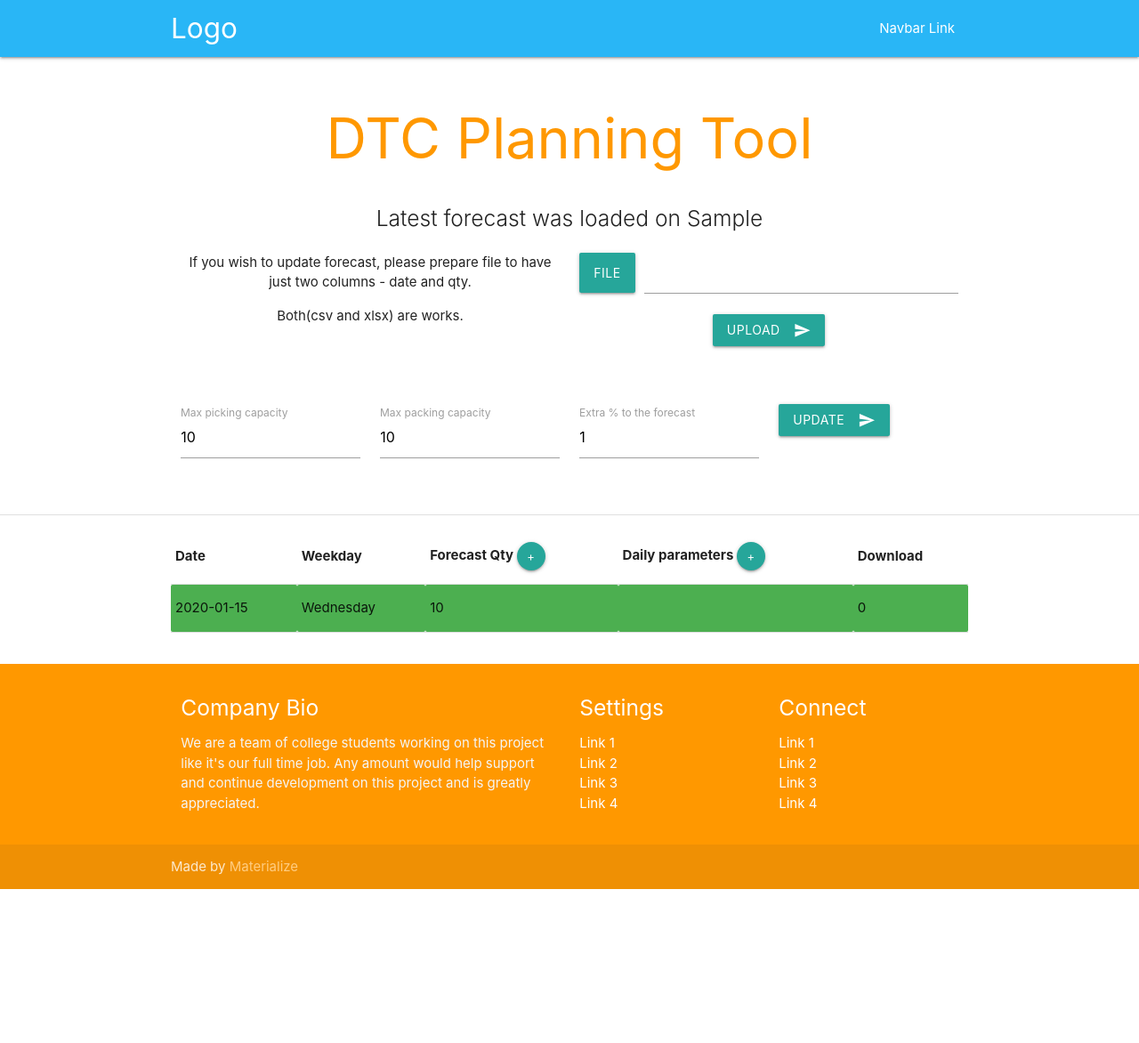
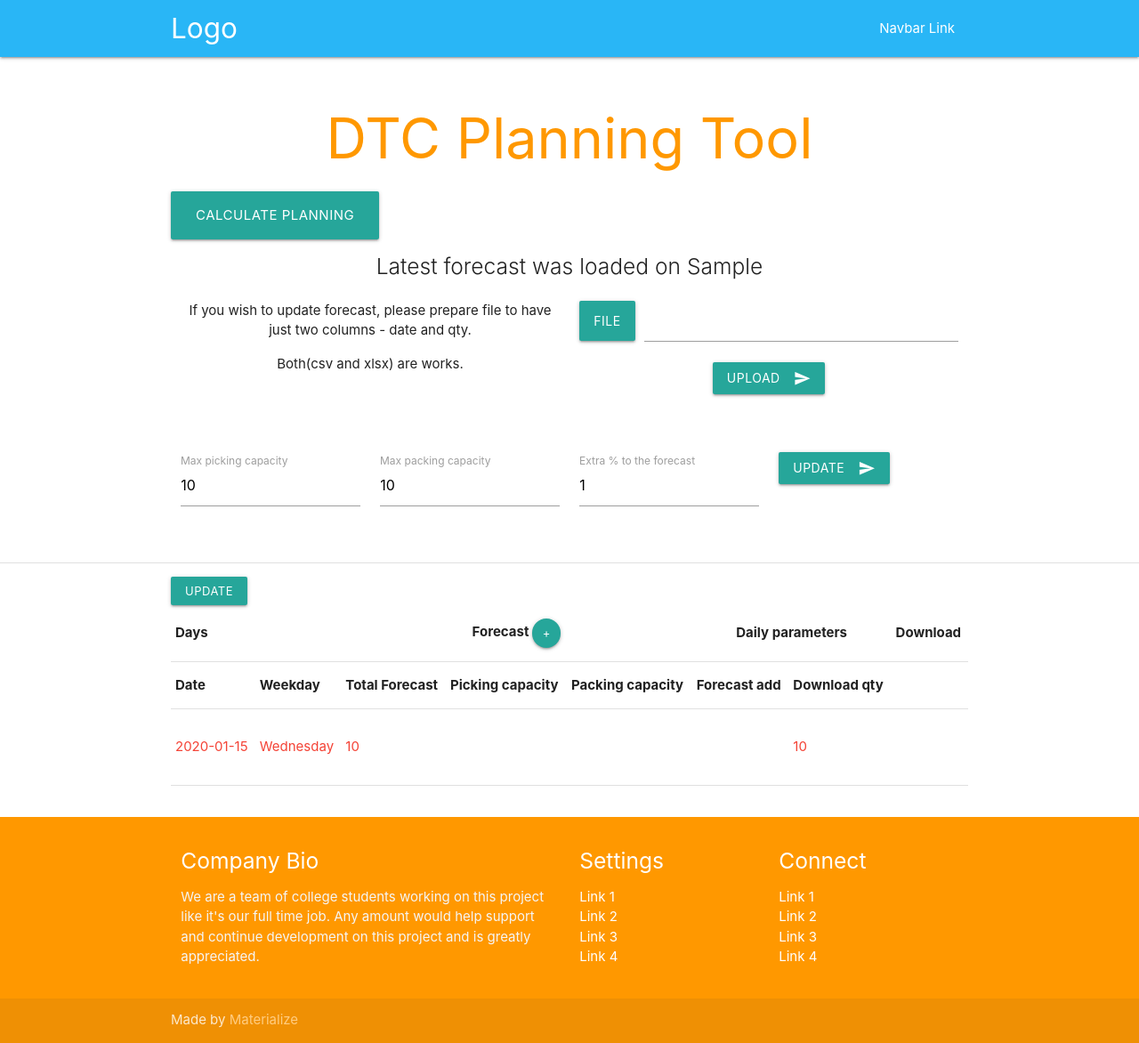
Before and after one commit to dejvoss/productionPlan, a Flask app: template templates/planning.html in a window 1280 px wide. Shown: the whole page at 89% size. Before the commit the page ends 999 px from the top, so only its background shows below. Run offline with Flask 3, Linux system fonts and the light colour scheme; tables that the repository leaves empty hold one stand-in row (values such as "Sample post"); the template is opened without the code that fills it: values that come from a table or form of the project are taken from there, most other values are stand-ins (such as "Sample title", 1, 10 or a date in 2020); some libraries are stand-ins or nearby versions.

Commit message:
Feature: adjust parameters on a daily base; calculate production plan

```diff
--- a/app.py
+++ b/app.py
@@ -4,6 +4,7 @@
 import pandas as pd
 import io
 from datetime import datetime
+import numpy as np
 
 
 def format_date(value, format='%Y-%m-%d'):
@@ -164,5 +165,86 @@
         )
 
 
+@app.route('/update_daily_parameters', methods=['POST'])
+def update_daily_parameters():
+    if request.method == 'POST':
+        for key, value in request.form.items():
+            if key == 'csrfmiddlewaretoken':
+                continue
+            parameter_id = int(key.split('-')[-1])
+            if key.startswith('picking_capacity'):
+                parameter = PlanParameters.query.get(parameter_id)
+                parameter.picking_capacity = int(value)
+            elif key.startswith('packing_capacity'):
+                parameter = PlanParameters.query.get(parameter_id)
+                parameter.packing_capacity = int(value)
+            elif key.startswith('forecast_addition'):
+                parameter = PlanParameters.query.get(parameter_id)
+                parameter.forecast_addition = int(value)
+            else:
+                return jsonify({'error': 'invalid parameters'}), 400
+        db.session.commit()
+        return redirect('/planning')
+    else:
+        return jsonify({'error': 'method not allowed'}), 405
+
+
+
+@app.route('/calculate_production')
+def calculate_production():
+    latest_upload_date = db.session.query(db.func.max(Forecast.upload_date))
+    planning_parameters = PlanParameters.query.first()
+    planning_data = db.session().query(
+        Forecast.forecast_date, Forecast.forecast_qty, PlanParameters.picking_capacity,
+          PlanParameters.packing_capacity, PlanParameters.forecast_addition, PlanParameters.id.label('parameter_id')
+          ).outerjoin(
+              PlanParameters, Forecast.forecast_date==PlanParameters.work_date
+              ).filter(
+                  Forecast.upload_date==latest_upload_date
+                  ).filter(
+                      Forecast.forecast_date >= datetime.today().date()
+                      ).all()
+    # load planning_data to pandas dataframe
+    df = pd.DataFrame(planning_data)
+    df['download qty'] = df['forecast_qty'] * (100 + df['forecast_addition']) / 100
+    df['download qty'] = df['download qty'].round(0).astype(int)
+    # mark if day is working day based on the picking and packing capacity
+    # if picking capacity plus packing capacity is zero, it is a non-working day
+    df['working day'] = (df['picking_capacity'] + df['packing_capacity']) > 0 # it will be not working day, but can help to calculate cumulative download
+    # calculate cumulative download
+    # if previous day is not working day, add previous cumulative download to current day download
+    # else set current day download as current day cumulative download
+    # repeat as many times as many non-working days in a row
+    # caluclate max not working days in a row
+    df['not_working'] = np.where(df['working day'] == False, 1, 0)
+    # Create a helper column that increments when the 'not_working' status changes
+    df['block'] = (df['not_working'].shift(1) != df['not_working']).astype(int).cumsum()
+    # Calculate the size of each block of non-working days
+    counts = df[df['not_working'] == 1].groupby('block')['not_working'].count()
+    # Find the maximum count
+    max_non_work_days_in_row = counts.max()
+    df.drop(columns=['not_working', 'block'], inplace=True)
+    # initialize cumulative download as download qty
+    df['cumulative download'] = df['download qty']
+    # calculate cumulative download
+    # repeat as many times as many non-working days in a row
+    for day in range(0, max_non_work_days_in_row):
+        df['cumulative download'] = np.where(df['working day'].shift(1), df['download qty'], df['cumulative download'].shift(1) + df['download qty'])
+
+    # calculate min daily min pick qty
+    df['leave on day 0'] = np.where(df['working day'], df['cumulative download'] * 0.15, 0)
+    df['min pick qty'] = np.where(df['working day'], (df['cumulative download'] + df['leave on day 0'].shift(-1)) / 2, 0)
+    df['extra qty'] = np.where(df['working day'], df['cumulative download'] - df['min pick qty'], 0)
+    print(df.info())
+    df['week nr'] = df['forecast_date'].dt.isocalendar().week
+    df['extra week qty'] = df.groupby('week nr')['extra qty'].transform('sum')
+    df['nr of working days'] = df[df['working day'] == True].groupby('week nr')['working day'].transform('count')
+    df['daily extra qty'] = df['extra week qty'] / df['nr of working days']
+    df['daily qty'] = df['min pick qty'] + df['daily extra qty']
+    df.to_csv('planning.csv', index=False, decimal=',', sep=';')
+    return redirect('/planning')
+
+
+
 if __name__ == '__main__':
     app.run()
--- a/static/css/style.css
+++ b/static/css/style.css
@@ -21,19 +21,35 @@
   background-color: #f44336;
 }
 
+.Saturday.working-day, .Sunday.working-day {
+  background-color: #ffff;
+  color: #4CAF50
+}
+
+.Monday.not-working-day, .Tuesday.not-working-day, .Wednesday.not-working-day, .Thursday.not-working-day, .Friday.not-working-day {
+  background-color: #ffff;
+  color: #f44336
+}
+
+
 .today {
   background-color: #2196F3;
 }
 
-.details, .param_details {
+.paramater-details, .forecast-details {
   display: none;
   width: 0;
 }
 
-.show-details .details {
+.hidden {
   display: table-cell;
 }
 
-.show-details .param_details {
-  display: table-cell;
+
+.table-inputs {
+  border: 1px solid white!important;
+  border-radius: 20px!important;
+  width: 70px!important;
+  padding-left: 5px!important;
+
 }
--- a/templates/planning.html
+++ b/templates/planning.html
@@ -3,6 +3,7 @@
 <div class="section no-pad-bot" id="index-banner">
     <div class="container">
         <h1 class="header center orange-text">DTC Planning Tool</h1>
+        <a href="{{ url_for('calculate_production') }}" class="btn btn-large">CALCULATE PLANNING</a>
         <div class="row center">
             <h5 class="header col s12 light">Latest forecast was loaded on {{ latest_forecast_upload }}</h5>
             <div class="col s6">
@@ -11,6 +12,7 @@
             </div>
             <div class="col s6">
                 <form action="/upload_forecast" method="POST" enctype="multipart/form-data">
+                    <input type="hidden" name="csrfmiddlewaretoken" value="{{ csrf_token }}">
                     <div class="file-field input-field">
                         <div class="btn">
                             <span>File</span>
@@ -33,6 +35,7 @@
     <div class="section-parameters">
         <div class="row">
             <form class="col s12" method='post' action='\update_parameters'>
+                <input type="hidden" name="csrfmiddlewaretoken" value="{{ csrf_token }}">
                 <div class="row">
 
                     <div class="input-field col s3">
@@ -64,21 +67,29 @@
         <div class="row">
             <div id="data-container">
                 {% if forecasts %}
+                <form action="/update_daily_parameters" method="post">
+                    <input type="hidden" name="csrfmiddlewaretoken" value="{{ csrf_token }}">
+                    <input type="submit" value="Update" class="btn btn-small" id="update-btn" title="Click to update daily parameters">
                 <table>
                     <thead>
                         <tr>
+                            <th colspan="2">Days</th>
+                            <th colspan="3" class="center-align">Forecast <button class="btn btn-small btn-floating" type="button" id="forecast-toggle-btn"
+                                    title="Click to see details">+</button></th>
+                            <th colspan="3" class="center-align">Daily parameters <!--<button class="btn btn-small btn-floating" type="button" id="parameter-toggle-btn"
+                            title="Click to see details">+</button></th>-->
+                            <th colspan="1">Download</th>
+                        </tr>
+                        <tr>
                             <th>Date</th>
                             <th>Weekday</th>
-                            <th>Forecast Qty <button class="btn btn-small btn-floating" type="button" id="toggle-btn"
-                                    title="Click to see details">+</button></th>
-                            <th class="details">Urgent</th>
-                            <th class="details">Standard</th>
-                            <th class="action-col">Daily parameters <button class="btn btn-small btn-floating" type="button" id="parameter-toggle-btn"
-                                title="Click to see details">+</button></th>
-                            <th class="param_details">Picking capacity</th>
-                            <th class="param_details">Packing capacity</th>
-                            <th class="param_details">Forecast add</th>
-                            <th>Download</th>
+                            <th>Total Forecast</th>
+                            <th class="forecast-details">Urgent</th>
+                            <th class="forecast-details">Standard</th>
+                            <th class="">Picking capacity</th>
+                            <th class="">Packing capacity</th>
+                            <th class="">Forecast add</th>
+                            <th>Download qty</th>
                         </tr>
                     </thead>
                     <tbody>
@@ -86,22 +97,36 @@
                         {% if forecast.forecast_date|format_date('%Y-%m-%d') == today|format_date('%Y-%m-%d') %}
                         <tr class="today">
                             {% else %}
-                        <tr class="{{ forecast.forecast_date|week_day }}">
+                        <tr class="{{ forecast.forecast_date|week_day }} {% if forecast.packing_capacity > 0 %}working-day{% else %}not-working-day{% endif %}">
                             {% endif %}
                             <td>{{ forecast.forecast_date|format_date('%Y-%m-%d') }}</td>
                             <td>{{ forecast.forecast_date|week_day }}</td>
                             <td>{{ forecast.forecast_qty }}</td>
-                            <td class="details"> {{ (forecast.forecast_qty * 0.1)|int }}</td>
-                            <td class="details"> {{ forecast.forecast_qty - (forecast.forecast_qty * 0.1)|int }}</td>
-                            <td class="action-col"></td>
-                            <td class="param_details">{{ forecast.picking_capacity }}</td>
-                            <td class="param_details">{{ forecast.packing_capacity }}</td>
-                            <td class="param_details">{{ forecast.forecast_addition }}%</td>
-                            <td>{{ (forecast.forecast_qty * (100 + forecast.forecast_addition) / 100)|int }}</td>
+                            <td class="forecast-details"> {{ (forecast.forecast_qty * 0.1)|int }}</td>
+                            <td class="forecast-details"> {{ forecast.forecast_qty - (forecast.forecast_qty * 0.1)|int }}</td>
+                            <td class="">
+                                <label for="picking_capacity-{{ forecast.parameter_id }}" hidden>Picking capacity</label>
+                                <input class="white table-inputs" type="number" name="picking_capacity-{{ forecast.parameter_id }}"
+                                id="picking_capacity-{{ forecast.parameter_id }}" min="0" step="500" value="{{ forecast.picking_capacity }}">
+
+                            </td>
+                            <td class="">
+                                <label for="packing_capacity-{{ forecast.parameter_id }}" hidden>Packing capacity</label>
+                                <input class="white table-inputs" type="number" name="packing_capacity-{{ forecast.parameter_id }}"
+                                id="packing_capacity-{{ forecast.parameter_id }}" min="0" step="500" value="{{ forecast.packing_capacity }}">
+                            </td>
+                            <td class="">
+                                <label for="forecast_addition-{{ forecast.parameter_id }}" hidden>Extra % to the forecast</label>
+                                <input class="white table-inputs" type="number" name="forecast_addition-{{ forecast.parameter_id }}"
+                                id="forecast_addition-{{ forecast.parameter_id }}" min="-100" max="100" step="1" value="{{ forecast.forecast_addition }}">
+                            </td>
+                            <td>{% if forecast.forecast_addition %}{{ (forecast.forecast_qty * (100 + forecast.forecast_addition) / 100)|int }}{% else %}{{ forecast.forecast_qty }}{% endif %}</td>
+
                         </tr>
                         {% endfor %}
                     </tbody>
                 </table>
+            </form>
                 {% else %}
                 <p>Please upload forecast first</p>
                 {% endif %}
@@ -112,14 +137,24 @@
 {% endblock %}
 {% block extra_js %}
 <script>
-    let toggleBtn = document.getElementById('toggle-btn');
-    toggleBtn.addEventListener('click', function () {
-        let table = document.querySelector('table');
-        // replace elements in table wiht details class to show-details
+    document.getElementById('forecast-toggle-btn').addEventListener('click', function () {
+        toggleDetails('forecast-details', this);
+    });
 
-        table.classList.toggle('show-details');
-        toggleBtn.innerText = table.classList.contains('show-details') ? '-' : '+';
-    })
+    document.getElementById('parameter-toggle-btn').addEventListener('click', function () {
+        toggleDetails('paramater-details', this);
+    });
+
+    function toggleDetails(detailClass, button) {
+        let details = document.querySelectorAll('.' + detailClass);
+        details.forEach(function (detail) {
+            detail.classList.toggle('hidden');
+        })
+
+        // change button text
+        console.log(button.textContent);
+        button.textContent = button.textContent === '+' ? '-' : '+';
+    }
 
 
 </script>
```
Also changed, not shown: 1 other file.
